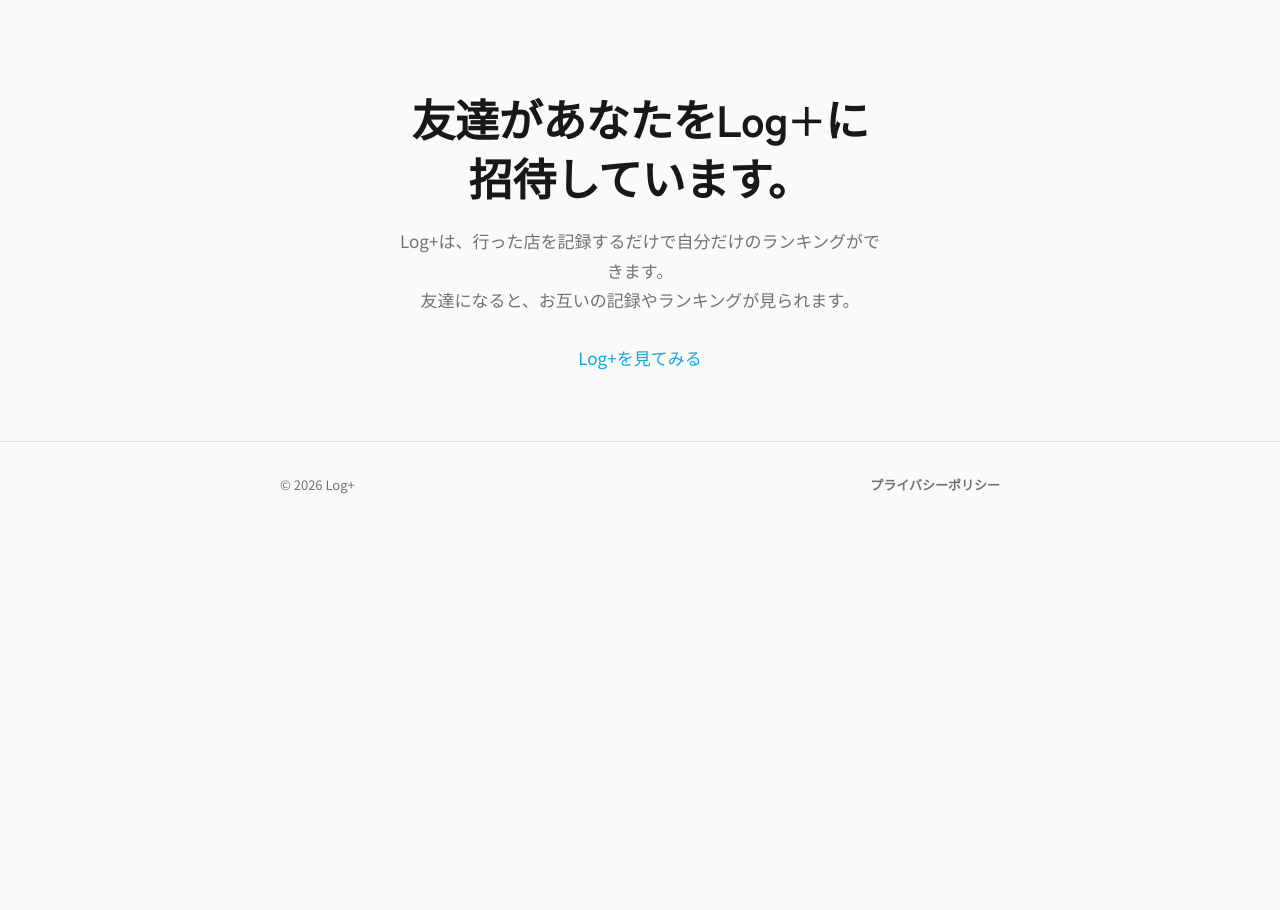
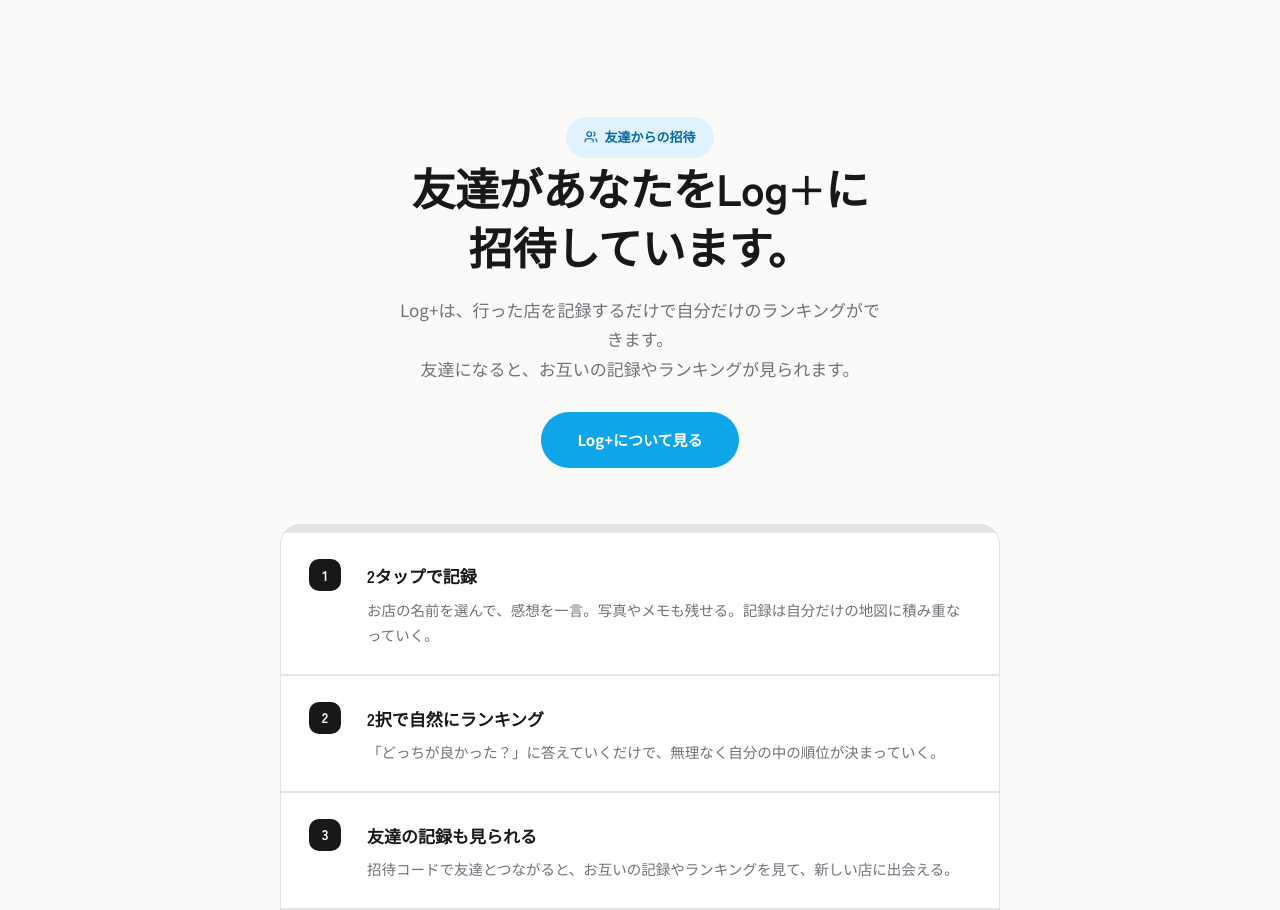
Before and after one commit to nowapuri/logplus-site, a plain HTML site: page 404.html in a window 1280 px wide. Shown: the part 66-976 px from the top of the page. Before the commit the page ends 800 px from the top, so only its background shows below. Drawn offline with Linux system fonts and the light colour scheme.

Commit message:
招待ページに特徴セクションとCTAボタンを追加
文章だけでは伝わりにくかったアプリの中身を、トップページと同じ
3つの特徴カードで具体的に見せ、誘導も目立つボタンに変更

```diff
--- a/404.html
+++ b/404.html
@@ -23,13 +23,41 @@
 <main>
   <section class="hero">
     <div class="wrap">
+      <span class="badge">
+        <svg viewBox="0 0 24 24" fill="none" stroke="currentColor" stroke-width="2"><path d="M16 21v-2a4 4 0 0 0-4-4H6a4 4 0 0 0-4 4v2"/><circle cx="9" cy="7" r="4"/><path d="M22 21v-2a4 4 0 0 0-3-3.87M16 3.13a4 4 0 0 1 0 7.75"/></svg>
+        友達からの招待
+      </span>
       <h1>友達があなたをLog+に<br />招待しています。</h1>
       <p class="lede">
         Log+は、行った店を記録するだけで自分だけのランキングができます。<br />友達になると、お互いの記録やランキングが見られます。
       </p>
-      <p class="lede" style="margin-top: 28px;">
-        <a href="/">Log+を見てみる</a>
-      </p>
+      <a class="cta-button" href="/">Log+について見る</a>
+    </div>
+  </section>
+
+  <section class="wrap">
+    <div class="features">
+      <div class="feature">
+        <div class="num">1</div>
+        <div>
+          <h2>2タップで記録</h2>
+          <p>お店の名前を選んで、感想を一言。写真やメモも残せる。記録は自分だけの地図に積み重なっていく。</p>
+        </div>
+      </div>
+      <div class="feature">
+        <div class="num">2</div>
+        <div>
+          <h2>2択で自然にランキング</h2>
+          <p>「どっちが良かった？」に答えていくだけで、無理なく自分の中の順位が決まっていく。</p>
+        </div>
+      </div>
+      <div class="feature">
+        <div class="num">3</div>
+        <div>
+          <h2>友達の記録も見られる</h2>
+          <p>招待コードで友達とつながると、お互いの記録やランキングを見て、新しい店に出会える。</p>
+        </div>
+      </div>
     </div>
   </section>
 </main>
--- a/style.css
+++ b/style.css
@@ -115,6 +115,25 @@ a:focus-visible {
 .badge svg {
   width: 14px;
   height: 14px;
+}
+
+.cta-button {
+  display: inline-flex;
+  align-items: center;
+  justify-content: center;
+  margin-top: 28px;
+  padding: 15px 36px;
+  border-radius: 999px;
+  background: var(--accent);
+  color: #fff;
+  font-weight: 700;
+  font-size: 15px;
+}
+
+.cta-button:hover,
+.cta-button:focus-visible {
+  background: #0284c7;
+  text-decoration: none;
 }
 
 /* --- features --- */
```
